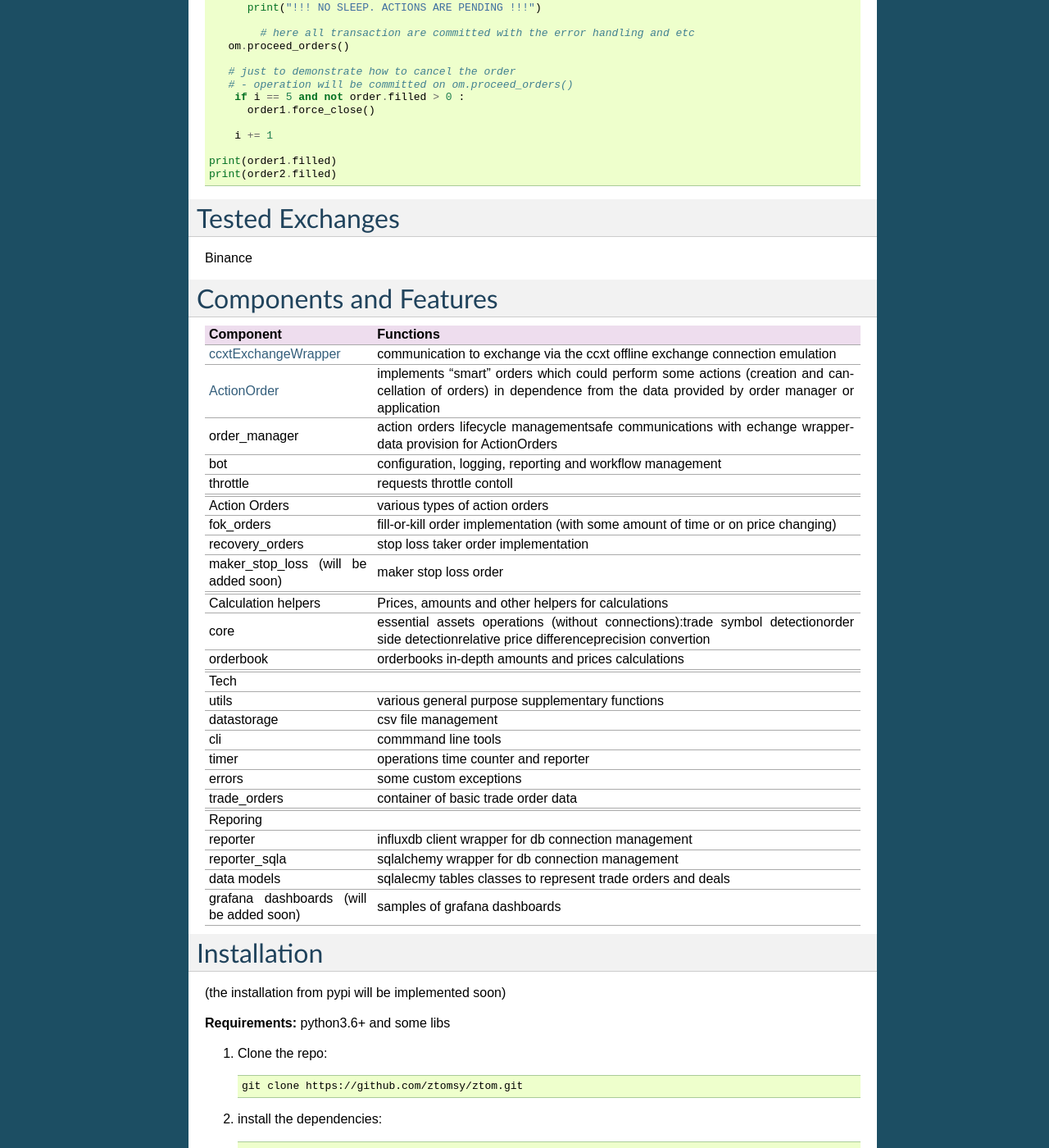
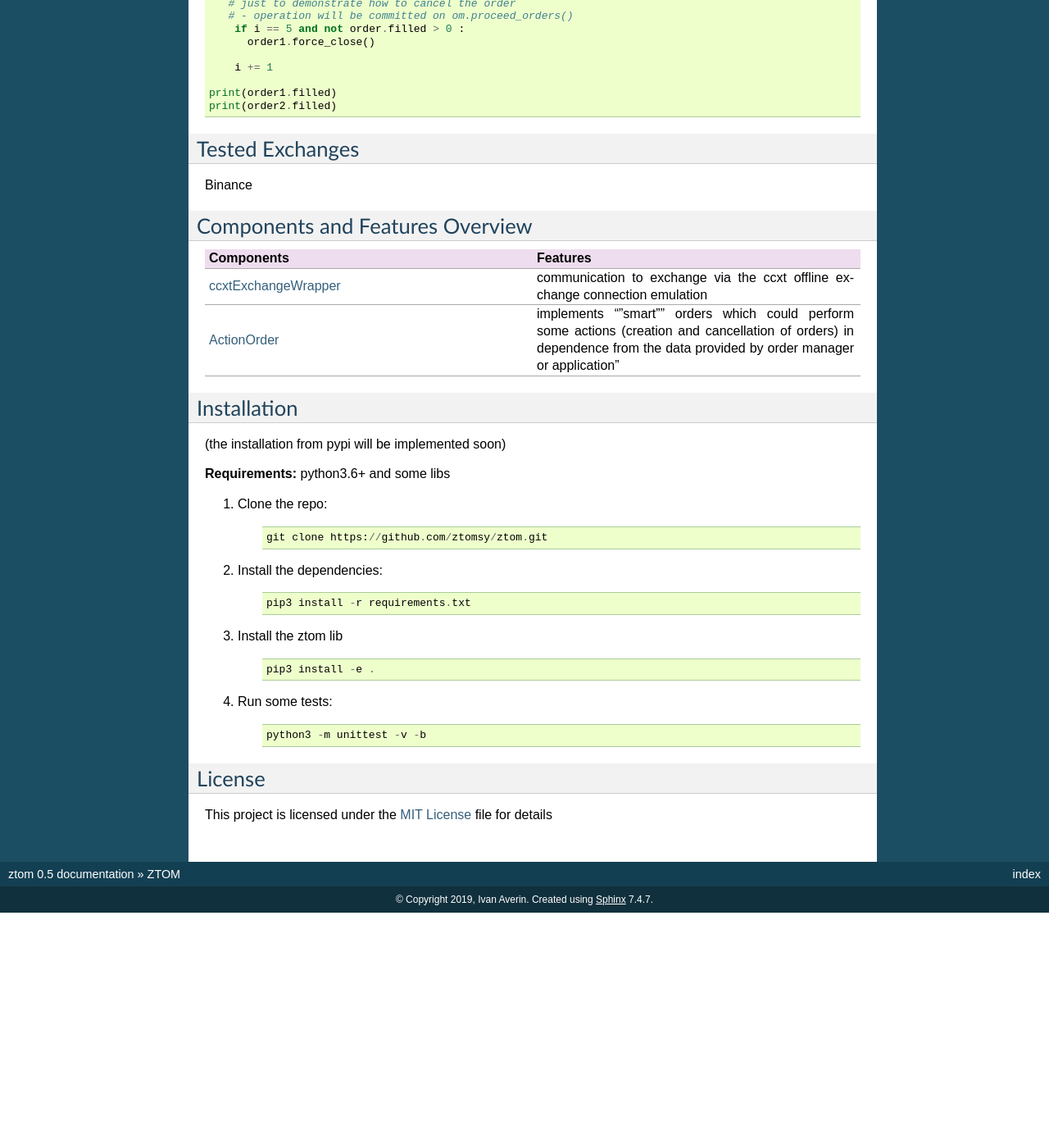
Before and after one commit to ztomsy/ztom, a Sphinx documentation site: the page built from docs/source/index.rst, in a window 1280 px wide and 1400 px high, scrolled down 1299 px. Shown: the whole window at 82% size. Built offline with Sphinx 7.4.7, drawn with Linux system fonts in a browser that asks for light colours; after the commit the page ends 2412 px from its top, so only the background shows below that; some of the changed text lies outside the part shown.

Commit message:
migrated to rst

````diff
--- a/docs/source/conf.py
+++ b/docs/source/conf.py
@@ -61,9 +61,6 @@
 
 # At the bottom of conf.py
 
-github_doc_root = 'hiyhub/'
-
-
 def setup(app):
     app.add_config_value('recommonmark_config', {
             # 'url_resolver': lambda url: github_doc_root + url,
--- a/docs/source/index.md
+++ /dev/null
@@ -1,182 +0,0 @@
-# ZTOM
-
-ZTOM is the Python SDK for implementing the Trade Order Management System for crypto exchanges.
-
-It's build upon the [CCXT ](https://github.com/ccxt/ccxt)library and simplifies the development of fail-safe applications and trading algorithms by providing tools for managing the trade orders execution and control.
-
-With ZTOM it's possible to create, maintain and cancel trade orders using different triggers and conditions apart from the implementation of exchange's communication API.
-
-Could be used for Algorithmic (algo) and High Frequency Trading (hft) for prototyping and production.
-
-
-
-**Main Features:**
-
-* Customizable exchange REST API wrapper
-* Request throttling control
-* Order Book depth calculation
-* Order's Management
-* Configuration (config files, cli)
-* Logging, Reporting
-* Errors management
-* Offline testing:
-  * Back testing with prepared marked data
-  * Order execution emulation
-
-
-
-# Code Example
-
-So, the order management could be easy like this:
-
-```python
-import time
-import ztom as zt
-
-ex = zt.ccxtExchangeWrapper.load_from_id("binance")
-ex.enable_requests_throttle(60, 1200) # 1200 requests per minute for binance
-
-# just checking in offline mode
-ex.set_offline_mode("test_data/markets.json", "test_data/tickers.csv")
-
-tickers = ex.fetch_tickers()
-
-# sleep to maintain requests rate
-time.sleep(ex.requests_throttle.sleep_time())
-
-# below orders object are being created - not actual orders
-order1 = zt.ActionOrder.create_from_start_amount(symbol="BTC/USDT",
-                                            start_currency="BTC",
-                                            amount_start=1,
-                                            dest_currency="USDT",
-                                            price=tickers["BTC/USDT"]["ask"])
-
-order2 = zt.ActionOrder.create_from_start_amount("USD/RUB", "USD", 1,
-                                                 "RUB", 70)
-# new OrderManager object
-om = zt.ActionOrderManager(ex)
-
-# adding orders to OM
-# they will not be committed to exchange at this point
-om.add_order(order1)
-om.add_order(order2)
-
-i = 0
-
-while len(om.get_open_orders()) > 0:
-
-  # check if order manager has something to do like create or cancel order
-  # and if yes we will not wait for it
-  if om.pending_actions_number() == 0:
-        sleep_time = ex.requests_throttle.sleep_time()
-        print("Sleeping for {}s".format(sleep_time))
-        time.sleep(sleep_time)
-  else:
-      print("!!! NO SLEEP. ACTIONS ARE PENDING !!!")
-
- 	# here all transaction are committed with the error handling and etc
-   om.proceed_orders()
-
-   # just to demonstrate how to cancel the order
-   # - operation will be committed on om.proceed_orders()
-    if i == 5 and not order.filled > 0 :
-      order1.force_close()
-
-    i += 1
-
-print(order1.filled)
-print(order2.filled)
-```
-
-
-
-# Tested Exchanges
-
-Binance
-
-# Components and Features
-
-
-
-```eval_rst
-.. csv-table::
-   :header: "Component", "Functions"
-
-   :doc:`exchange_wrapper`,communication to exchange via the ccxt offline exchange connection emulation
-    :doc:`action_order`,"implements ""smart"" orders which could perform some actions (creation and cancellation of orders) in dependence from the data provided by order manager or application"
-    order_manager,action orders lifecycle managementsafe communications with echange wrapperdata provision for ActionOrders
-    bot,"configuration, logging, reporting and workflow management"
-    throttle,requests throttle contoll
-    ,
-    Action Orders,various types of action orders
-    fok_orders,fill-or-kill order implementation (with some amount of time or on price changing)
-    recovery_orders,stop loss taker order implementation
-    maker_stop_loss (will be added soon),maker stop loss order
-    ,
-    Calculation helpers,"Prices, amounts and other helpers for calculations"
-    core,essential assets operations (without connections):trade symbol detectionorder side detectionrelative price differenceprecision convertion
-    orderbook,orderbooks in-depth amounts and prices calculations
-    ,
-    Tech,
-    utils,various general purpose supplementary functions
-    datastorage,csv file management
-    cli,commmand line tools
-    timer,operations time counter and reporter
-    errors,some custom exceptions
-    trade_orders,container of basic trade order data
-    ,
-    Reporing,
-    reporter,influxdb client wrapper for db connection management
-    reporter_sqla,sqlalchemy wrapper for db connection management
-    data models,sqlalecmy tables classes to represent trade orders and deals
-    grafana dashboards (will be added soon),samples of grafana dashboards
-
-
-```
-
-
-
-
-# Installation
-
-(the installation from pypi will be implemented soon)
-
-**Requirements:**  python3.6+ and some libs
-
-
-
-1. Clone the repo:
-
-   ```bash
-   git clone https://github.com/ztomsy/ztom.git
-   ```
-
-
-
-2. install the dependencies:
-
-   ```bash
-   pip3 install -r requirements.txt
-   ```
-
-
-
-3. install the ztom lib
-
-   ```bash
-   pip3 install -e .
-   ```
-
-
-
-4. run some tests:
-
-   ```bash
-   python3 -m unittest -v -b
-   ```
-
-
-
-# License
-
-This project is licensed under the MIT License - see the [LICENSE.md](https://gist.github.com/PurpleBooth/LICENSE.md) file for details
--- a/docs/source/index.rst
+++ b/docs/source/index.rst
@@ -1,194 +1,138 @@
-.. ztom documentation master file, created by
-   sphinx-quickstart on Mon May  6 10:45:41 2019.
-   You can adapt this file completely to your liking, but it should at least
-   contain the root `toctree` directive.
+ZTOM
+=====
 
-Welcome to ztom's documentation!
-================================
+ZTOM is the Python SDK for implementing the Trade Order Management System for crypto exchanges.
 
-.. toctree::
-    :maxdepth: 2
+It's build upon the `CCXT <https://github.com/ccxt/ccxt>`__ library and simplifies the development of fail-safe applications and trading algorithms by providing tools for managing the trade orders execution and control.
 
-    action_order
+With ZTOM it's possible to create, maintain and cancel trade orders using different triggers and conditions apart from the implementation of exchange's communication API.
 
-ZTOM
-====
-
-ZTOM is the Python SDK for implementing the Trade Order Management
-System for crypto exchanges.
-
-It's build upon the `CCXT <https://github.com/ccxt/ccxt>`_ library and
-simplifies the development of fail-safe applications and trading
-algorithms by providing tools for managing the trade orders execution
-and control.
-
-With ZTOM it's possible to create, maintain and cancel trade orders
-using different triggers and conditions apart from the implementation of
-exchange's communication API.
-
-Could be used for Algorithmic (algo) and High Frequency Trading (hft)
-for prototyping and production.
+Could be used for Algorithmic (algo) and High Frequency Trading (hft) for prototyping and production.
 
 **Main Features:**
 
--  Customizable exchange REST API wrapper
+* Customizable exchange REST API wrapper
+* Request throttling control
+* Order Book depth calculation
+* Order's Management
+* Configuration (config files, cli)
+* Logging, Reporting
+* Errors management
+* Offline testing:
+  * Back testing with prepared marked data
+  * Order execution emulation
 
--  Request throttling control
-
--  Order Book depth calculation
-
--  Order's Management
-
--  Configuration (config files, cli)
-
--  Logging, Reporting
-
--  Errors management
-
--  Offline testing:
-
-   -  Back testing with prepared marked data
-
-   -  Order execution emulation
+Code Example
+---------------------
 
 
-Code Example
-============
+.. code-block:: python
 
-So, the order management could be easy like this:
+    import time
+    import ztom as zt
 
-.. code:: python
+    ex = zt.ccxtExchangeWrapper.load_from_id("binance")
+    ex.enable_requests_throttle(60, 1200) # 1200 requests per minute for binance
 
-   import time
-   import ztom as zt
+    # just checking in offline mode
+    ex.set_offline_mode("test_data/markets.json", "test_data/tickers.csv")
 
-   ex = zt.ccxtExchangeWrapper.load_from_id("binance")
-   ex.enable_requests_throttle(60, 1200) # 1200 requests per minute for binance
+    tickers = ex.fetch_tickers()
 
-   # just checking in offline mode
-   ex.set_offline_mode("test_data/markets.json", "test_data/tickers.csv")
+    # sleep to maintain requests rate
+    time.sleep(ex.requests_throttle.sleep_time())
 
-   tickers = ex.fetch_tickers()
+    # below orders object are being created - not actual orders
+    order1 = zt.ActionOrder.create_from_start_amount(symbol="BTC/USDT",
+                                                start_currency="BTC",
+                                                amount_start=1,
+                                                dest_currency="USDT",
+                                                price=tickers["BTC/USDT"]["ask"])
 
-   # sleep to maintain requests rate
-   time.sleep(ex.requests_throttle.sleep_time())
+    order2 = zt.ActionOrder.create_from_start_amount("USD/RUB", "USD", 1,
+                                                     "RUB", 70)
+    # new OrderManager object
+    om = zt.ActionOrderManager(ex)
 
-   # below orders object are being created - not actual orders
-   order1 = zt.ActionOrder.create_from_start_amount(symbol="BTC/USDT",
-                                               start_currency="BTC",
-                                               amount_start=1,
-                                               dest_currency="USDT",
-                                               price=tickers["BTC/USDT"]["ask"])
+    # adding orders to OM
+    # they will not be committed to exchange at this point
+    om.add_order(order1)
+    om.add_order(order2)
 
-   order2 = zt.ActionOrder.create_from_start_amount("USD/RUB", "USD", 1,
-                                                    "RUB", 70)
-   # new OrderManager object
-   om = zt.ActionOrderManager(ex)
+    i = 0
 
-   # adding orders to OM
-   # they will not be committed to exchange at this point
-   om.add_order(order1)
-   om.add_order(order2)
+    while len(om.get_open_orders()) > 0:
 
-   i = 0
+      # check if order manager has something to do like create or cancel order
+      # and if yes we will not wait for it
+      if om.pending_actions_number() == 0:
+            sleep_time = ex.requests_throttle.sleep_time()
+            print("Sleeping for {}s".format(sleep_time))
+            time.sleep(sleep_time)
+      else:
+          print("!!! NO SLEEP. ACTIONS ARE PENDING !!!")
 
-   while len(om.get_open_orders()) > 0:
+     	# here all transaction are committed with the error handling and etc
+       om.proceed_orders()
 
-     # check if order manager has something to do like create or cancel order
-     # and if yes we will not wait for it
-     if om.pending_actions_number() == 0:
-           sleep_time = ex.requests_throttle.sleep_time()
-           print("Sleeping for {}s".format(sleep_time))
-           time.sleep(sleep_time)
-     else:
-         print("!!! NO SLEEP. ACTIONS ARE PENDING !!!")
+       # just to demonstrate how to cancel the order
+       # - operation will be committed on om.proceed_orders()
+        if i == 5 and not order.filled > 0 :
+          order1.force_close()
 
-    	# here all transaction are committed with the error handling and etc
-      om.proceed_orders()
+        i += 1
 
-      # just to demonstrate how to cancel the order
-      # - operation will be committed on om.proceed_orders()
-       if i == 5 and not order.filled > 0 :
-         order1.force_close()
-
-       i += 1
-
-   print(order1.filled)
-   print(order2.filled)
-
+    print(order1.filled)
+    print(order2.filled)
 
 Tested Exchanges
-================
-
+----------------
 Binance
 
+Components and Features Overview
+--------------------------------
 
-Components and Features
-=======================
+.. list-table::
+   :widths: 50 50
+   :header-rows:  1
 
-=========================================== ==============================================================================================================================================================================================
-**Components**                              **Features**
-=========================================== ==============================================================================================================================================================================================
-**Main**                                    **most used for creation apps and algos**
-``ccxtExchangeWrapper``                     communication to exchange via the ccxt offline exchange connection emulation
-:doc:`ActionOrder <action_order>`           action order base class. allows to implement "smart" orders which could perform some actions (creation and cancellation of basic orders) in dependence from the data provided by order manager
-``order_manager``                           action orders lifecycle managementsafe communications with echange wrapperdata provision for ActionOrders
-``bot``                                     configuration, logging, reporting and workflow management
-``throttle``                                requests throttle contoll
-\
-**Action Orders**                           various types of action orders
-``fok_orders``                              fill-or-kill order implementation (with some amount of time or on price changing)
-``recovery_orders``                         stop loss taker order implementation
-``maker_stop_loss (will be added soon)``    maker stop loss order
-\
-**Calculation helpers**                     Prices, amounts and other helpers for calculations
-``core``                                    essential assets operations (without connections):trade symbol detectionorder side detectionrelative price differenceprecision convertion
-``orderbook``                               orderbooks in-depth amounts and prices calculations
-\
-**Tech**
-``utils``                                   various general purpose supplementary functions
-``datastorage``                             csv file management
-``cli``                                     commmand line tools
-``timer``                                   operations time counter and reporter
-``errors``                                  some custom exceptions
-``trade_orders``                            container of basic trade order data
-\
-**Reporing**
-``reporter``                                influxdb client wrapper for db connection management
-``reporter_sqla``                           sqlalchemy wrapper for db connection management
-``data models``                             sqlalecmy tables classes to represent trade orders and deals
-``grafana dashboards`` (will be added soon) samples of grafana dashboards
-=========================================== ==============================================================================================================================================================================================
+   * - Components
+     - Features
+   * - :doc:`exchange_wrapper`
+     - communication to exchange via the ccxt offline exchange connection emulation
+   * - :doc:`action_order`
+     - implements ""smart"" orders which could perform some actions (creation and cancellation of orders) in dependence
+       from the data provided by order manager or application"
 
 
 
 Installation
-============
+------------
 
 (the installation from pypi will be implemented soon)
 
-**Requirements:** python3.6+ and some libs
+**Requirements:**  python3.6+ and some libs
 
 1. Clone the repo:
+      .. code-block::
 
-   ``git clone https://github.com/ztomsy/ztom.git``
+        git clone https://github.com/ztomsy/ztom.git
+2. Install the dependencies:
+    .. code-block::
 
-2. install the dependencies:
+        pip3 install -r requirements.txt
 
-   ``pip3 install -r requirements.txt``
+3. Install the ztom lib
+    .. code-block::
 
-3. install the ztom lib
+       pip3 install -e .
 
-   ``pip3 install -e .``
+4. Run some tests:
+    .. code-block::
 
-4. run some tests:
-
-   ``python3 -m unittest -v -b``
-
+       python3 -m unittest -v -b
 
 License
-=======
+-------
 
-This project is licensed under the MIT License - see the
-`LICENSE.md <https://gist.github.com/PurpleBooth/LICENSE.md>`__ file for
-details
+This project is licensed under the  :doc:`MIT License <LICENSE>` file for details
````
Also changed, not shown: docs/source/LICENSE.rst (added, +22 -0 lines), docs/source/action_order.md (deleted, +0 -6 lines), docs/source/action_order.rst (+3 -6 lines), docs/source/exchange_wrapper.md (deleted, +0 -6 lines), docs/source/exchange_wrapper.rst (added, +8 -0 lines).
